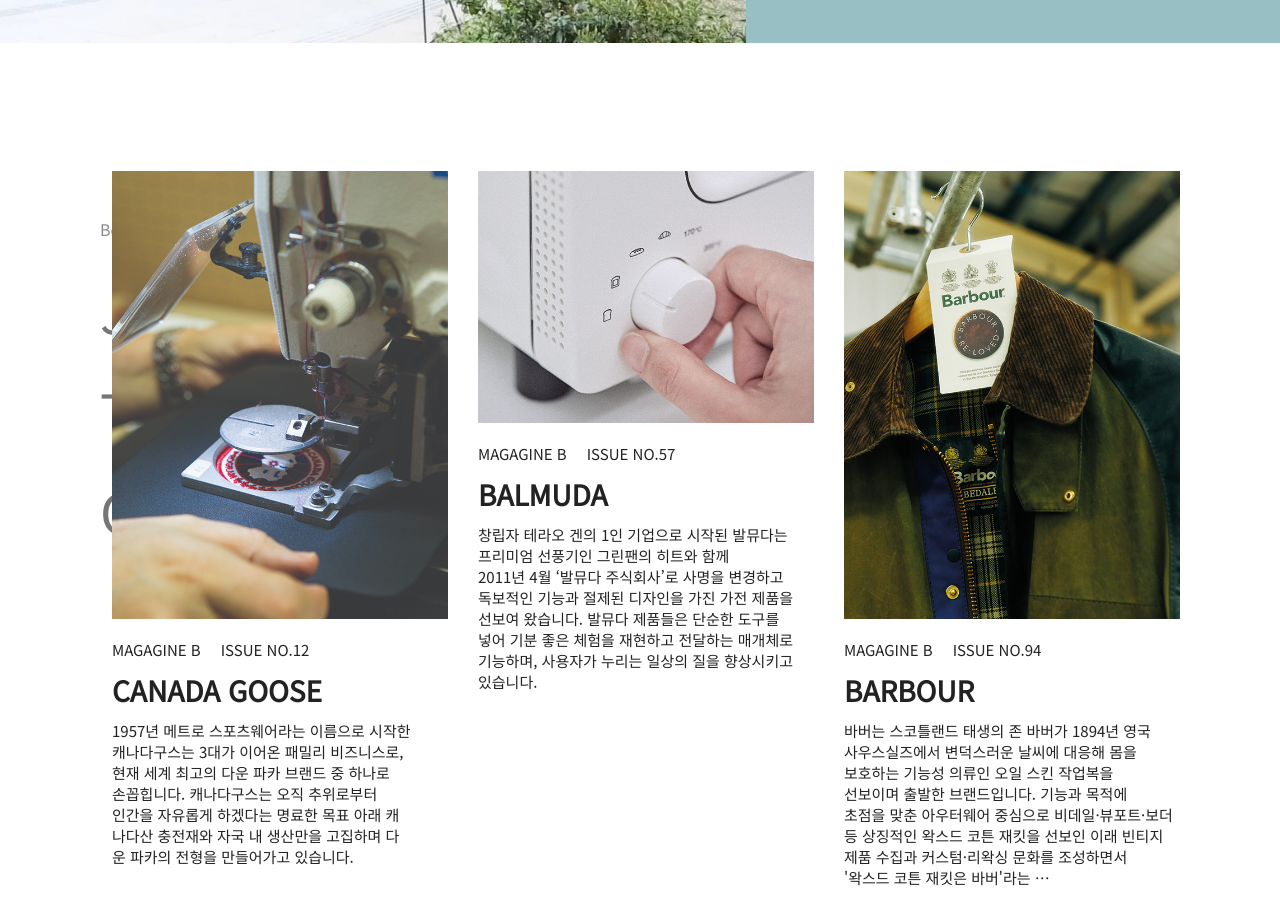
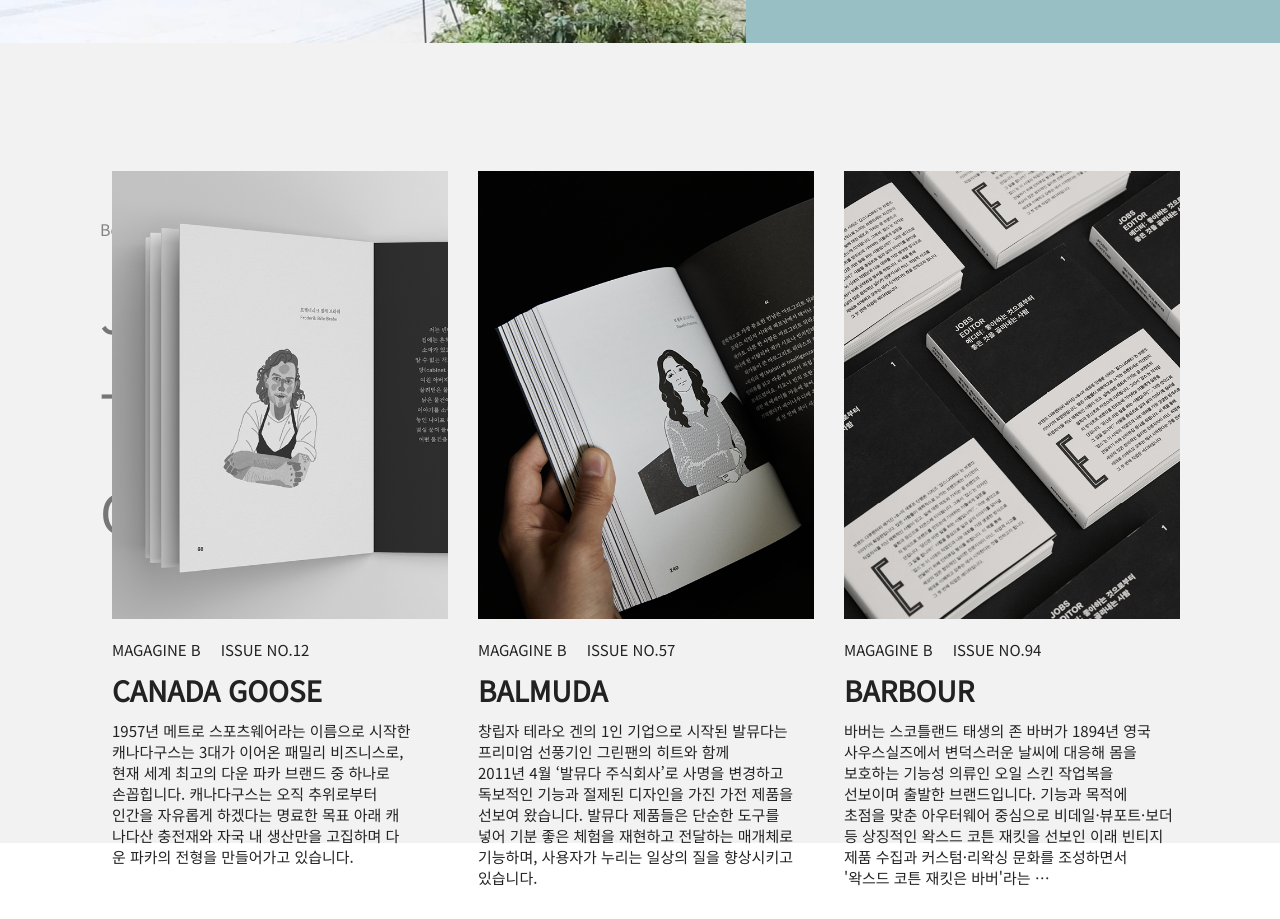
Before and after one commit to danaray00/MagazineB_RE, a plain HTML site: page index.html in a window 1280 px wide. Shown: the part 2077-2996 px from the top of the page. Drawn offline with Linux system fonts and the light colour scheme.

Commit message:
2024-01-31

```diff
--- a/css/books.css
+++ b/css/books.css
@@ -3,6 +3,7 @@
     clear: both;
     width: 100%;
     height: 100vh;
+    background-color: #F2F2F2;
 }
     .books_all{
         width: 100%;
@@ -75,7 +76,6 @@
             .right_01, .right_02, .right_03{
                 width: 336px;
                 height: 100%;
-
             }
 
             #right_img{
--- a/index.html
+++ b/index.html
@@ -257,7 +257,7 @@
         <div class="books_right">
             <div class="right_01">
                 <div id="right_img">
-                    <img src="../img/shop_01.jpg" alt="336 X 448">
+                    <img src="../img/books_01.jpg" alt="336 X 448">
                 </div>
                 <div id="right_text_wrap">
                         <div id="right_text_01">
@@ -279,8 +279,8 @@
                 </div>
             </div>
             <div class="right_02">
-                <div id="right_img_02">
-                    <img src="../img/shop_02.png" alt="336 X 448">
+                <div id="right_img">
+                    <img src="../img/books_02.jpg" alt="336 X 448">
                 </div>
                 <div id="right_text_wrap">
                         <div id="right_text_01">
@@ -305,7 +305,7 @@
             </div>
             <div class="right_03">
                 <div id="right_img">
-                    <img src="../img/shop_03.png" alt="336 X 448">
+                    <img src="../img/books_03.jpg" alt="336 X 448">
                 </div>
                 <div id="right_text_wrap">
                         <div id="right_text_01">
```
Also changed, not shown: img/books_01.jpg (added), img/books_02.jpg (added), img/books_03.jpg (added).
